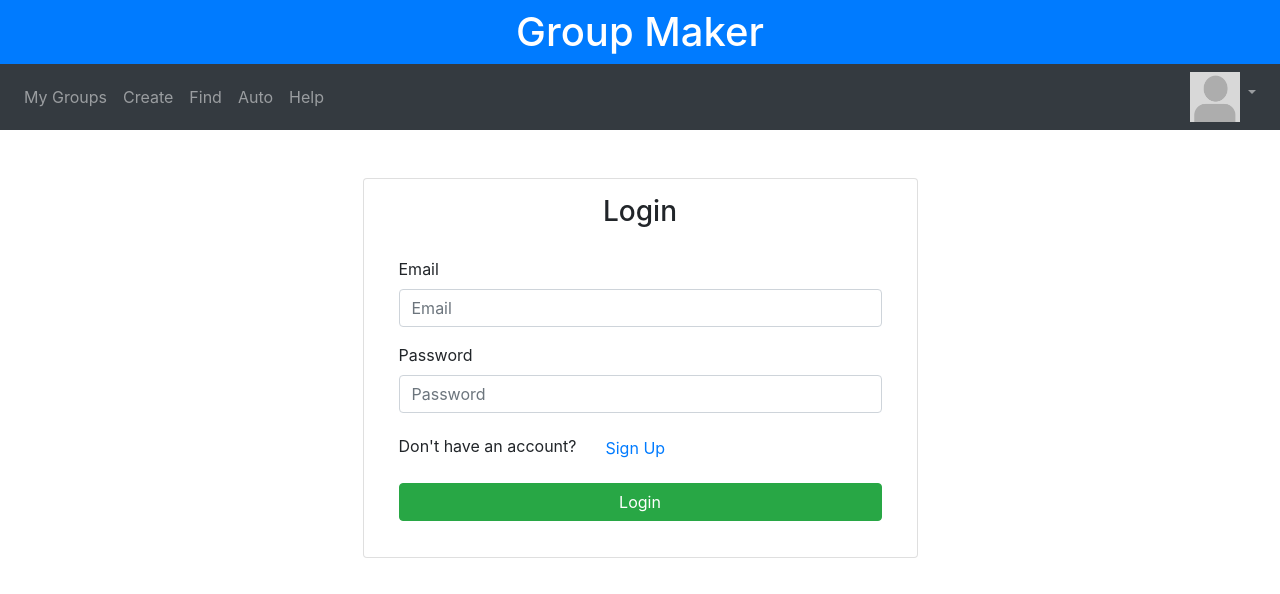
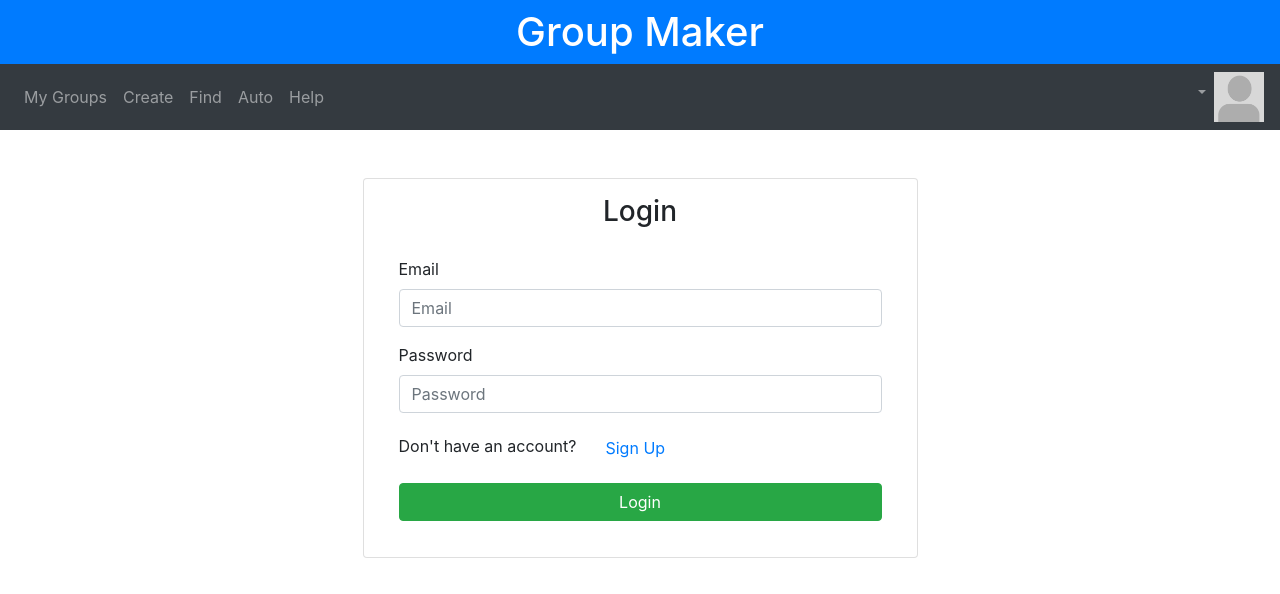
Before and after one commit to alexbalez/Group-Maker, a React (Create React App) app in the folder client/: page / in a window 1280 px wide. Shown: the top 594 px of the page. Built offline with nearby package versions, Linux system fonts and the light colour scheme; no server answers.

Commit message:
moved image to left side

```diff
--- a/client/src/components/Navigation.js
+++ b/client/src/components/Navigation.js
@@ -57,11 +57,11 @@ class Navigation extends Component {
                     </Nav>
 
                     <Nav className="ml-auto">
-                    <img src={profilePhoto} alt="Profile" width="50" height="50"/>
                         <NavDropdown title={this.state.data.email} id="basic-nav-dropdown">
                             <NavDropdown.Item href="/profile">My Profile</NavDropdown.Item>
                             <NavDropdown.Item onClick={ this.logout }>Logout</NavDropdown.Item>
                         </NavDropdown>
+                        <img src={profilePhoto} alt="Profile" width="50" height="50"/>
                     </Nav>
                 </Navbar.Collapse>
             </Navbar>
```
